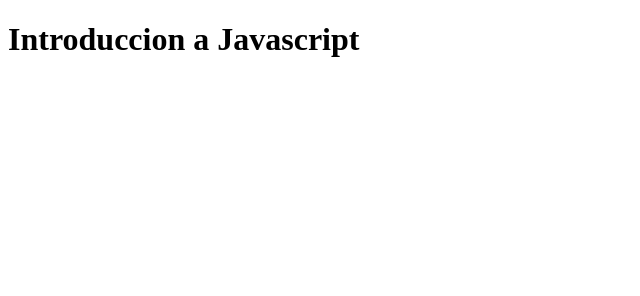
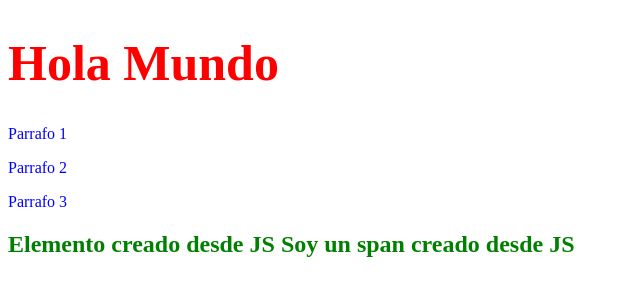
Before and after one commit to jalvarenga-unah/IS711-I-PAC-2024, a plain HTML site: page principios-js/index.html in a window 1280 px wide. Shown: the whole page, without its empty margins (0-640 px from the left). Drawn offline with Linux system fonts and the light colour scheme.

Commit message:
Referencias al DOM con queryselector

```diff
--- a/principios-js/index.html
+++ b/principios-js/index.html
@@ -8,15 +8,22 @@
     <!-- <script src="./js/index.js"></script> -->
     <!-- <script src="./js/estructuras.js"></script> -->
     <!-- <script src="./js/funciones.js"></script> -->
-    <script src="./js/repaso2.js"></script>
+    <!-- <script src="./js/repaso2.js"></script> -->
+
     <!-- <script src="./js/promesas.js"></script> -->
     <!-- <script src="./js/fetch.js"></script> -->
     <!-- <script src="./js/condiciones.js"></script> -->
 </head>
 <body>
+
     <h1>Introduccion a Javascript</h1>
+
+    <p>Parrafo 1</p>
+    <p>Parrafo 2</p>
+    <p id="ultimoParrafo">Parrafo 3</p>
 
 
 
+    <script src="./js/dom.js"></script>
 </body>
 </html>
--- /dev/null
+++ b/principios-js/js/dom.js
@@ -0,0 +1,42 @@
+
+//? Referenciar elementos del DOM
+
+const titulo = document.querySelector('h1')
+
+// cambiar el texto del titulo
+titulo.textContent = 'Hola Mundo'
+titulo.style.color = 'red'
+titulo.style.fontSize = '50px'
+
+const parrafo = document.querySelector('p')
+const parrafos = document.querySelectorAll('p')
+
+parrafos.forEach(parrafo => {
+    parrafo.style.color = 'blue'
+})
+
+const parrafoImportante = document.querySelector('#ultimoParrafo')
+
+console.log(parrafo.textContent)
+console.log(parrafos[1].textContent)
+
+// parrafoImportante.style.display = 'none'
+
+console.log(parrafoImportante.textContent)
+
+//? Crear elementos del DOM
+
+const h2 = document.createElement('h2')
+h2.textContent = 'Elemento creado desde JS'
+h2.style.color = 'green'
+
+const span = document.createElement('span')
+span.textContent = ' Soy un span creado desde JS'
+
+// titulo.appendChild(span) //! No se puede reutilizar el elemento
+
+h2.appendChild(span)
+
+document.body.appendChild(h2)
+
+// document.getElementById('ultimoParrafo')
```
